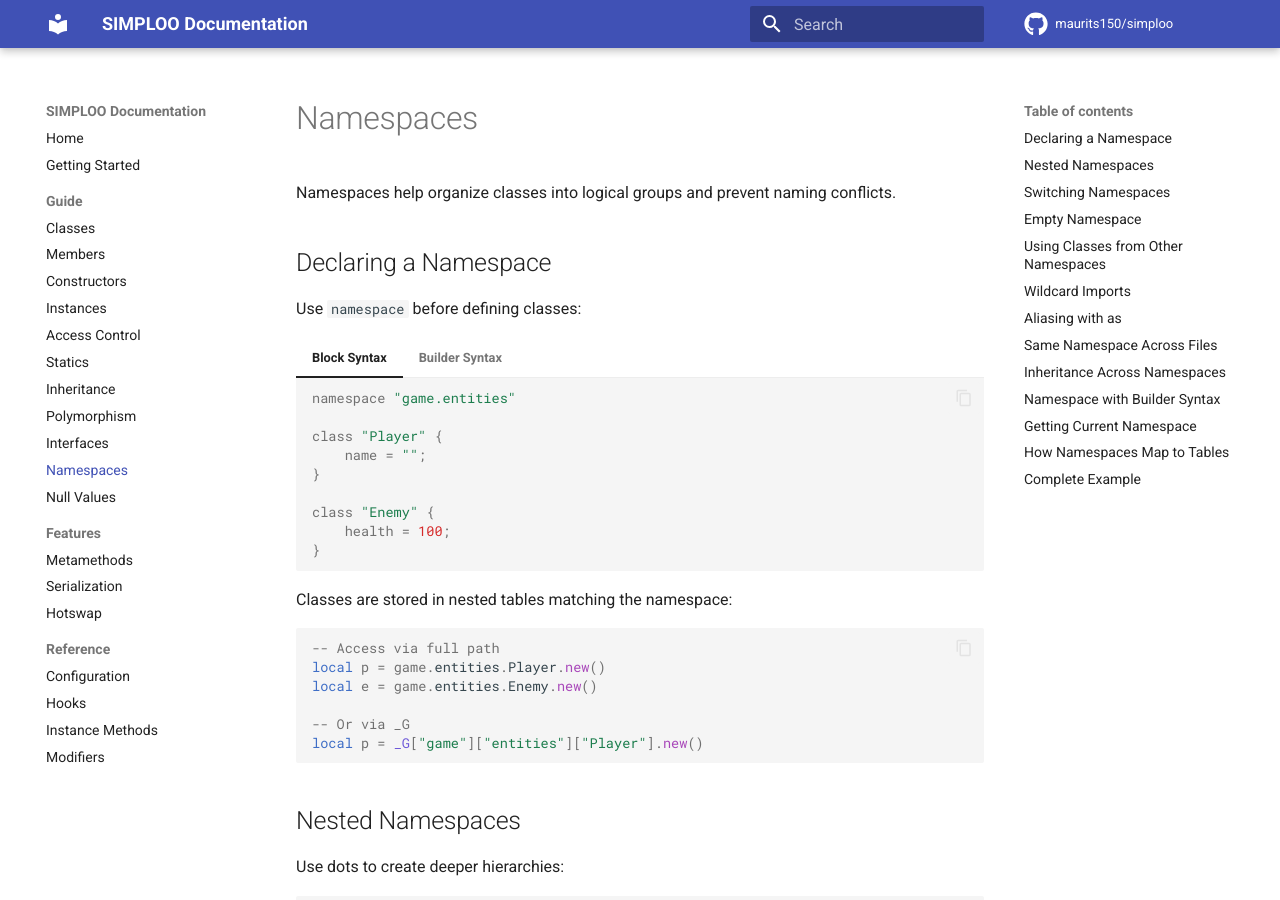
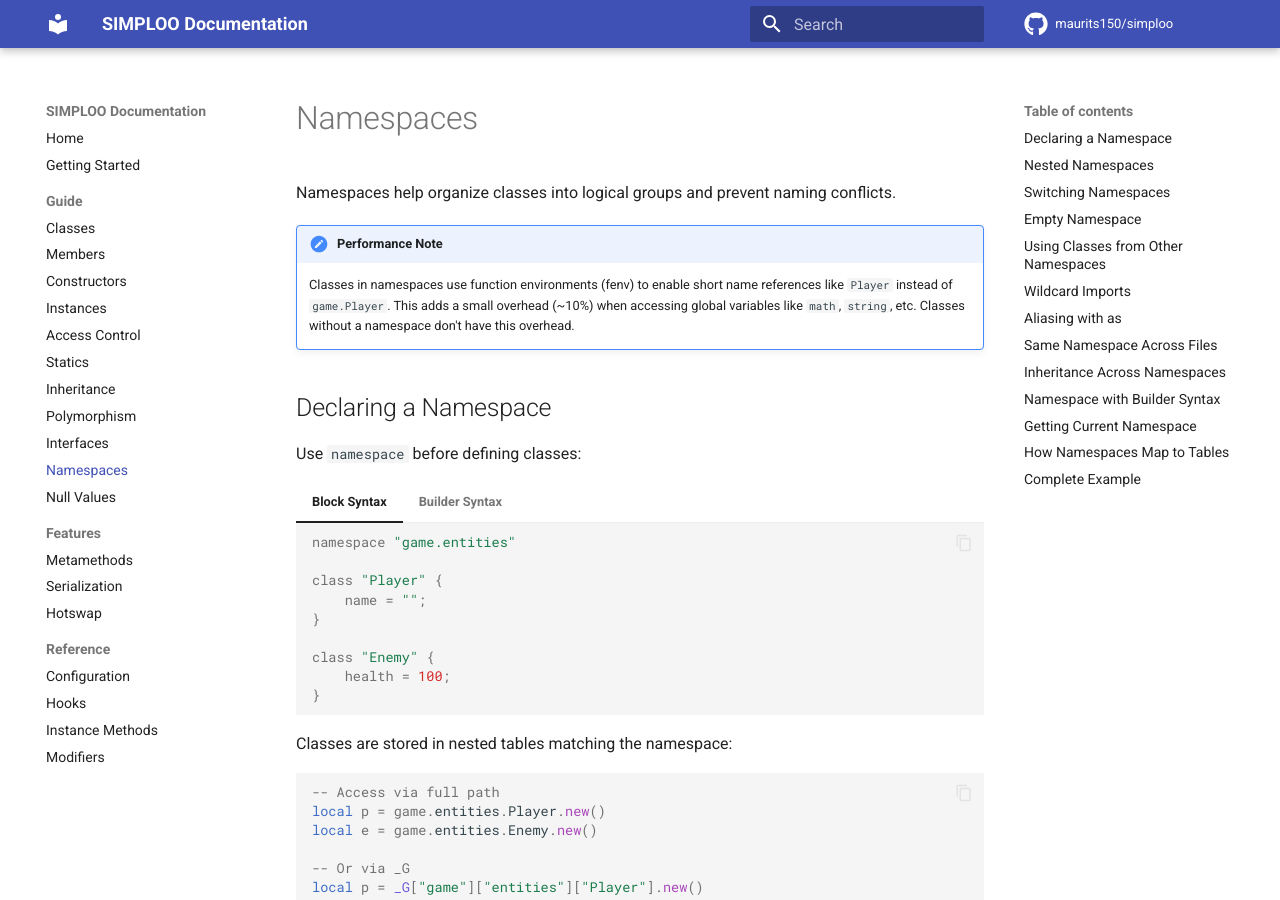
Before and after one commit to maurits150/simploo, an MkDocs documentation site: the page built from docs/guide/namespaces.md, in a window 1280 px wide and 900 px high. Built offline with MkDocs 1.6.1 and Material for MkDocs 9.7.7, drawn with Linux system fonts in a browser that asks for light colours; comment, search, counter and statistics services are not loaded.

Commit message:
Optimize fenv: only set for namespaced classes or explicit usings
- Skip fenv overhead for global classes without usings
- Add performance note to namespaces docs (~10% overhead for global lookups)

```diff
--- a/docs/guide/namespaces.md
+++ b/docs/guide/namespaces.md
@@ -1,6 +1,9 @@
 # Namespaces
 
 Namespaces help organize classes into logical groups and prevent naming conflicts.
+
+!!! note "Performance Note"
+    Classes in namespaces use function environments (fenv) to enable short name references like `Player` instead of `game.Player`. This adds a small overhead (~10%) when accessing global variables like `math`, `string`, etc. Classes without a namespace don't have this overhead.
 
 ## Declaring a Namespace
 
```
Also changed, not shown: 1 other file.
